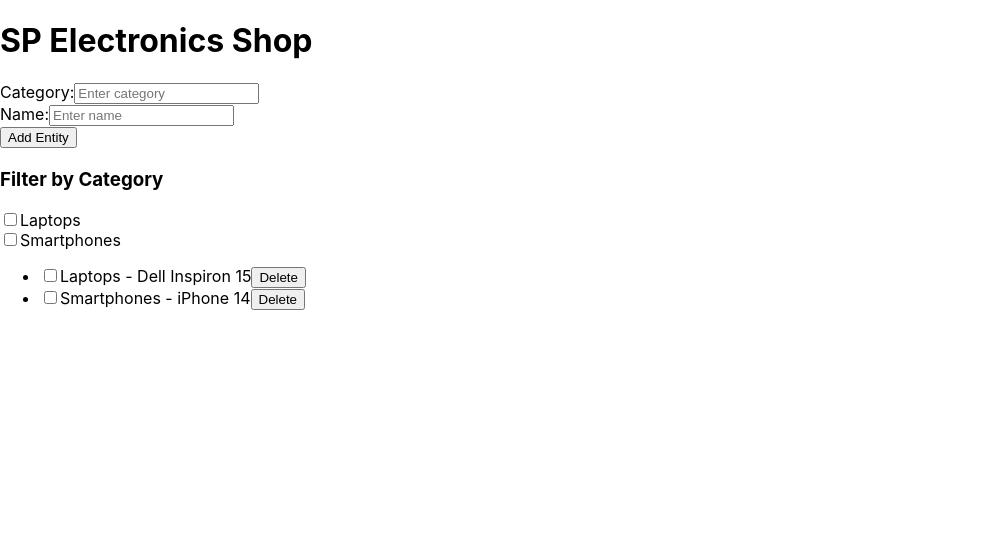
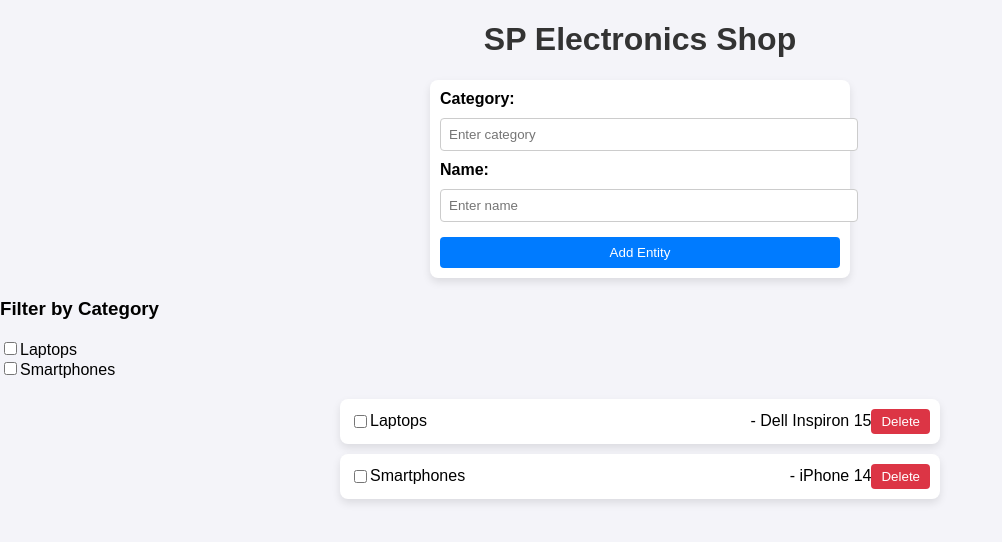
Before and after one commit to TanEngLiatJermin/sp-electronics-shop, a React (Create React App) app: page / in a window 1280 px wide. Shown: the top 542 px of the page, without its empty margins (0-1002 px from the left). Built offline with nearby package versions, Linux system fonts and the light colour scheme.

Commit message:
updated addentityform

```diff
--- a/src/App.js
+++ b/src/App.js
@@ -2,6 +2,8 @@ import React, { useState } from "react"; // Import React and useState
 import AddEntityForm from "./components/AddEntityForm"; // Import AddEntityForm component
 import FilterEntitiesForm from "./components/FilterEntitiesForm"; // Import FilterEntitiesForm component
 import EntitiesList from "./components/EntitiesList"; // Import EntitiesList component
+import './App.css';
+
 
 const App = () => {
   const [entities, setEntities] = useState([
--- a/src/components/AddEntityForm.js
+++ b/src/components/AddEntityForm.js
@@ -1,35 +1,35 @@
 import React, { useState } from "react";
-import { v4 as uuidv4 } from "uuid"; // Install UUID library using npm install uuid
+import { v4 as uuidv4 } from "uuid";
 
 const AddEntityForm = ({ onAddEntity }) => {
   const [category, setCategory] = useState("");
   const [name, setName] = useState("");
+  const [error, setError] = useState("");
 
   const handleSubmit = (e) => {
     e.preventDefault();
 
-    if (category.trim() === "" || name.trim() === "") {
-      alert("Please fill in all fields!");
+    if (!category.trim() || !name.trim()) {
+      setError("Both fields are required!");
       return;
     }
 
-    // Create a new entity object
     const newEntity = {
-      id: uuidv4().slice(0, 10), // Generate a 10-character unique ID
+      id: uuidv4().slice(0, 10),
       category,
       name,
     };
 
-    // Pass the new entity to the parent component
     onAddEntity(newEntity);
 
-    // Reset the form
     setCategory("");
     setName("");
+    setError("");
   };
 
   return (
-    <form onSubmit={handleSubmit} style={{ marginBottom: "20px" }}>
+    <form onSubmit={handleSubmit}>
+      {error && <p style={{ color: "red" }}>{error}</p>}
       <div>
         <label>Category:</label>
         <input
```
